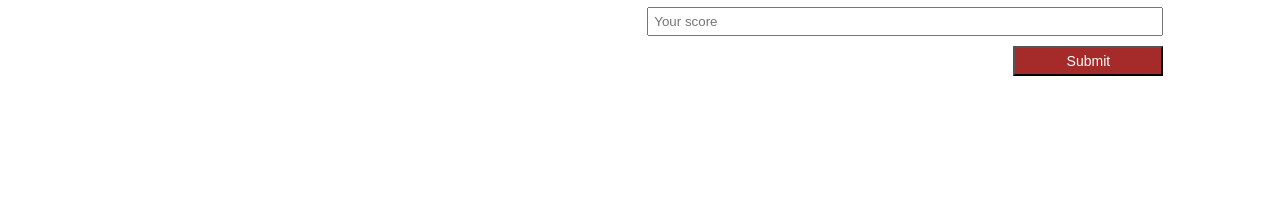
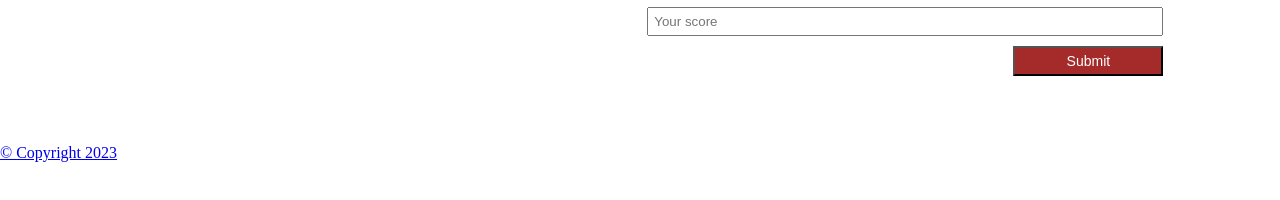
Before and after one commit to AlselwiAisha/Leaderboard, a website built with webpack: page src/index.html in a window 1280 px wide. Shown: the part 282-482 px from the top of the page. Built offline with nearby package versions, Linux system fonts and the light colour scheme; no server answers.

Commit message:
Add footer

```diff
--- a/src/index.html
+++ b/src/index.html
@@ -26,5 +26,8 @@
             </form>
         </section>
     </main>
+    <footer>
+        <a href="https://github.com/AlselwiAisha/Awesome-books-ES6-M2/blob/main/MIT.md">&copy; Copyright 2023</a>
+    </footer>
 </body>
 </html>
```
